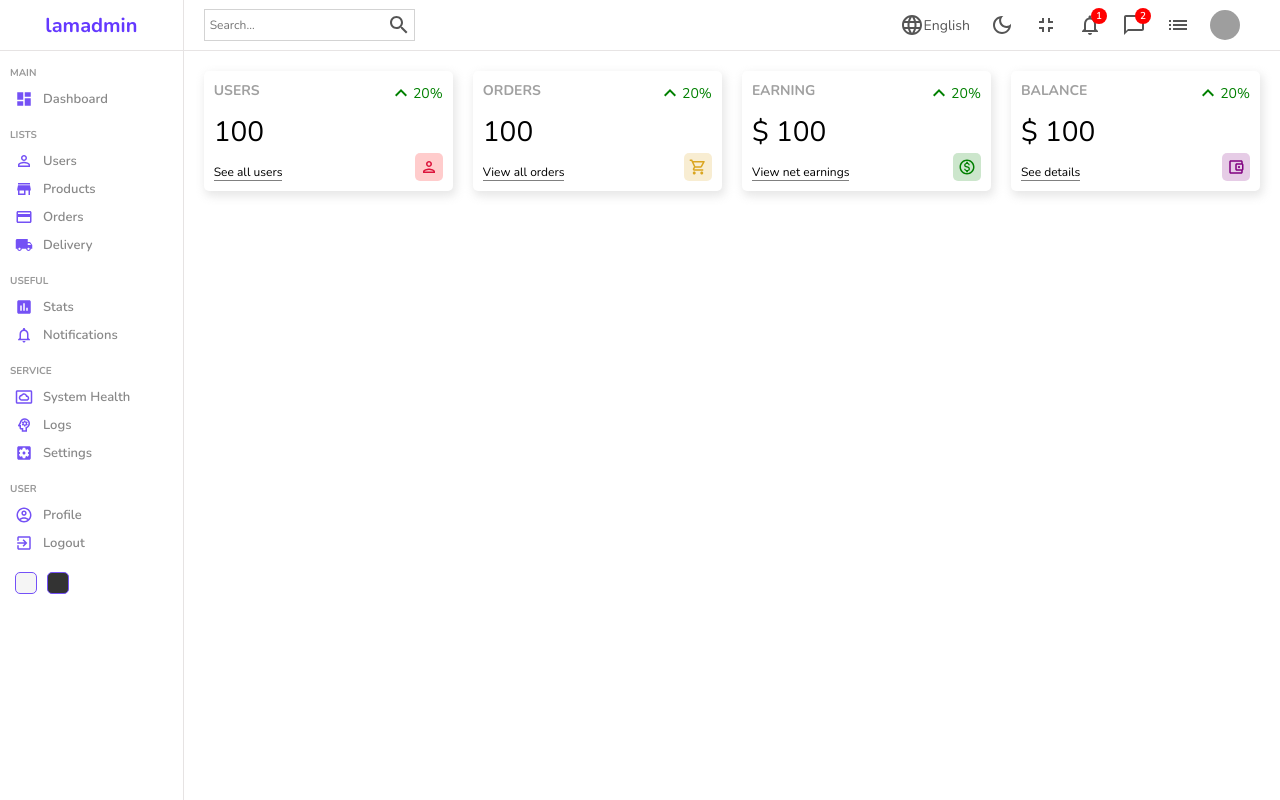
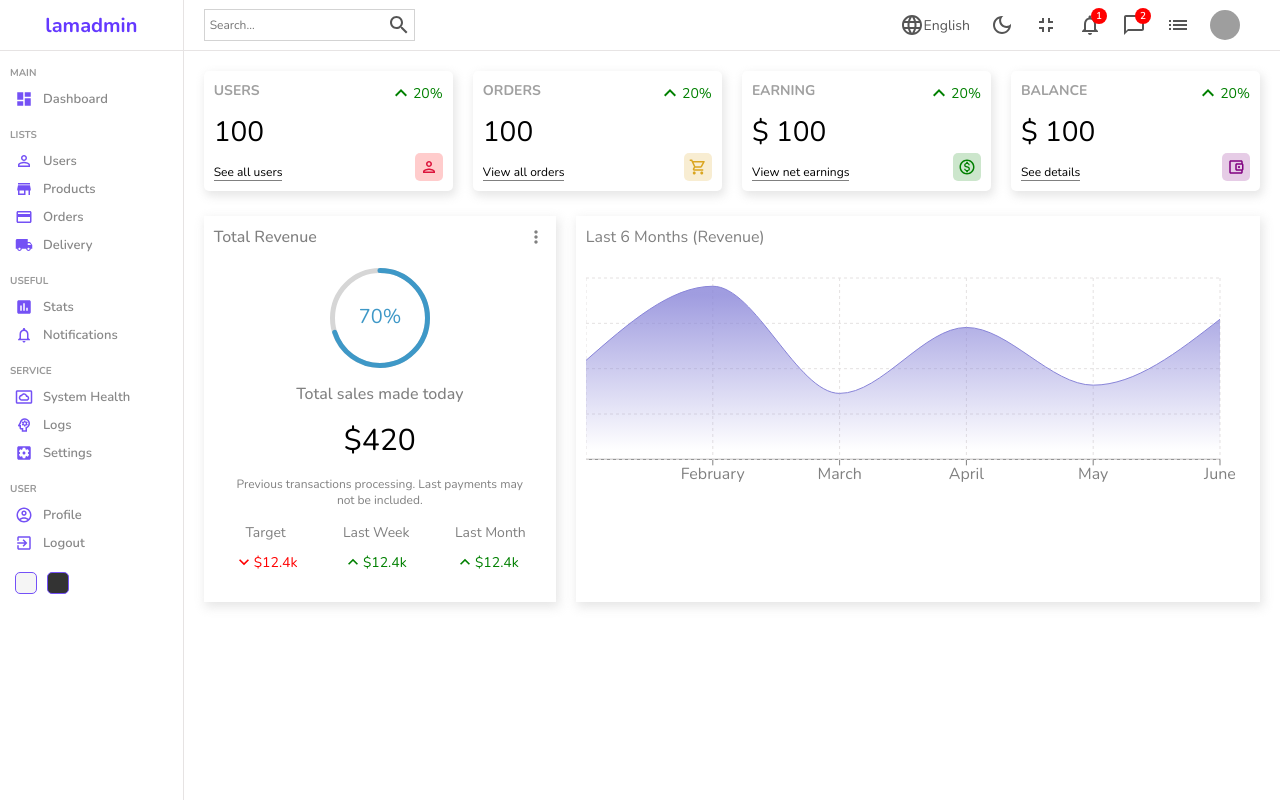
Before and after one commit to adrianAlx/admin-panel-react, a React (Vite) app: page / in a window 1280 px wide. Built offline with nearby package versions, Linux system fonts and the light colour scheme; grey boxes are pictures that could not be loaded.

Commit message:
[ADD]: Featured and Chart (charts) added

```diff
--- a/package.json
+++ b/package.json
@@ -13,8 +13,10 @@
     "@mui/icons-material": "^5.8.4",
     "@mui/material": "^5.8.4",
     "react": "^18.0.0",
+    "react-circular-progressbar": "^2.0.4",
     "react-dom": "^18.0.0",
     "react-router-dom": "^6.3.0",
+    "recharts": "^2.1.10",
     "sass": "^1.52.3"
   },
   "devDependencies": {
--- /dev/null
+++ b/src/components/chart/Chart.tsx
@@ -0,0 +1,58 @@
+import {
+  AreaChart,
+  Area,
+  XAxis,
+  CartesianGrid,
+  Tooltip,
+  ResponsiveContainer,
+} from 'recharts';
+
+import './chart.scss';
+import { DataChart } from './interface';
+
+interface ChartProps {
+  title: string;
+  aspect: number;
+}
+
+const data: DataChart[] = [
+  { name: 'January', total: 1200 },
+  { name: 'February', total: 2100 },
+  { name: 'March', total: 800 },
+  { name: 'April', total: 1600 },
+  { name: 'May', total: 900 },
+  { name: 'June', total: 1700 },
+];
+
+export const Chart = ({ title, aspect }: ChartProps) => {
+  return (
+    <div className="chart">
+      <div className="title">{title}</div>
+      <ResponsiveContainer width="100%" aspect={aspect}>
+        <AreaChart
+          width={730}
+          height={250}
+          data={data}
+          margin={{ top: 10, right: 30, left: 0, bottom: 0 }}
+        >
+          <defs>
+            <linearGradient id="total" x1="0" y1="0" x2="0" y2="1">
+              <stop offset="5%" stopColor="#8884d8" stopOpacity={0.8} />
+              <stop offset="95%" stopColor="#8884d8" stopOpacity={0} />
+            </linearGradient>
+          </defs>
+          <XAxis dataKey="name" stroke="gray" />
+          <CartesianGrid strokeDasharray="3 3" className="chartGrid" />
+          <Tooltip />
+          <Area
+            type="monotone"
+            dataKey="total"
+            stroke="#8884d8"
+            fillOpacity={1}
+            fill="url(#total)"
+          />
+        </AreaChart>
+      </ResponsiveContainer>
+    </div>
+  );
+};
--- /dev/null
+++ b/src/components/chart/chart.scss
@@ -0,0 +1,15 @@
+.chart {
+  flex: 4;
+  -webkit-box-shadow: 2px 4px 10px 1px rgba(0, 0, 0, 0.47);
+  box-shadow: 2px 4px 10px 1px rgba(201, 201, 201, 0.47);
+  padding: 10px;
+  color: gray;
+
+  .title {
+    margin-bottom: 20px;
+  }
+
+  .chartGrid {
+    stroke: rgb(228, 225, 225);
+  }
+}
--- /dev/null
+++ b/src/components/featured/Featured.tsx
@@ -0,0 +1,55 @@
+import { CircularProgressbar } from 'react-circular-progressbar';
+import 'react-circular-progressbar/dist/styles.css';
+import KeyboardArrowDownIcon from '@mui/icons-material/KeyboardArrowDown';
+import KeyboardArrowUpOutlinedIcon from '@mui/icons-material/KeyboardArrowUpOutlined';
+import MoreVertIcon from '@mui/icons-material/MoreVert';
+
+import './featured.scss';
+
+export const Featured = () => {
+  return (
+    <div className="featured">
+      <div className="top">
+        <h1 className="title">Total Revenue</h1>
+        <MoreVertIcon fontSize="small" />
+      </div>
+
+      <div className="bottom">
+        <div className="featuredChart">
+          <CircularProgressbar value={70} text="70%" strokeWidth={5} />
+        </div>
+        <p className="title">Total sales made today</p>
+        <p className="amount">$420</p>
+        <p className="desc">
+          Previous transactions processing. Last payments may not be included.
+        </p>
+
+        <div className="summary">
+          <div className="item">
+            <div className="itemTitle">Target</div>
+            <div className="itemResult negative">
+              <KeyboardArrowDownIcon fontSize="small" />
+              <div className="resultAmount">$12.4k</div>
+            </div>
+          </div>
+
+          <div className="item">
+            <div className="itemTitle">Last Week</div>
+            <div className="itemResult positive">
+              <KeyboardArrowUpOutlinedIcon fontSize="small" />
+              <div className="resultAmount">$12.4k</div>
+            </div>
+          </div>
+
+          <div className="item">
+            <div className="itemTitle">Last Month</div>
+            <div className="itemResult positive">
+              <KeyboardArrowUpOutlinedIcon fontSize="small" />
+              <div className="resultAmount">$12.4k</div>
+            </div>
+          </div>
+        </div>
+      </div>
+    </div>
+  );
+};
--- /dev/null
+++ b/src/components/featured/featured.scss
@@ -0,0 +1,79 @@
+.featured {
+  flex: 2;
+  -webkit-box-shadow: 2px 4px 10px 1px rgba(0, 0, 0, 0.47);
+  box-shadow: 2px 4px 10px 1px rgba(201, 201, 201, 0.47);
+  padding: 10px;
+
+  .top {
+    display: flex;
+    align-items: center;
+    justify-content: space-between;
+    color: gray;
+
+    .title {
+      font-size: 16px;
+      font-weight: 500;
+    }
+  }
+
+  .bottom {
+    padding: 20px;
+    display: flex;
+    flex-direction: column;
+    align-items: center;
+    justify-content: center;
+    gap: 15px;
+
+    .featuredChart {
+      width: 100px;
+      height: 100px;
+    }
+
+    .title {
+      font-weight: 500;
+      color: gray;
+    }
+
+    .amount {
+      font-size: 30px;
+    }
+
+    .desc {
+      font-weight: 300;
+      font-size: 12px;
+      color: gray;
+      text-align: center;
+    }
+
+    .summary {
+      width: 100%;
+      display: flex;
+      align-items: center;
+      justify-content: space-between;
+
+      .item {
+        text-align: center;
+
+        .itemTitle {
+          font-size: 14px;
+          color: gray;
+        }
+
+        .itemResult {
+          display: flex;
+          align-items: center;
+          margin-top: 10px;
+          font-size: 14px;
+
+          &.positive {
+            color: green;
+          }
+
+          &.negative {
+            color: red;
+          }
+        }
+      }
+    }
+  }
+}
--- a/src/pages/home/Home.tsx
+++ b/src/pages/home/Home.tsx
@@ -1,4 +1,7 @@
+import { Chart } from '../../components/chart/Chart';
+import { Featured } from '../../components/featured/Featured';
 import { Widget } from '../../components/widget/Widget';
+
 import './home.scss';
 
 export const Home = () => {
@@ -10,6 +13,11 @@
         <Widget type="earning" />
         <Widget type="balance" />
       </div>
+
+      <div className="charts">
+        <Featured />
+        <Chart title="Last 6 Months (Revenue)" aspect={3 / 1} />
+      </div>
     </div>
   );
 };
```
Also changed, not shown: src/components/chart/interface.d.ts (added, +18 -0 lines), 1 other file (tests, documents, lock files or other folders).
